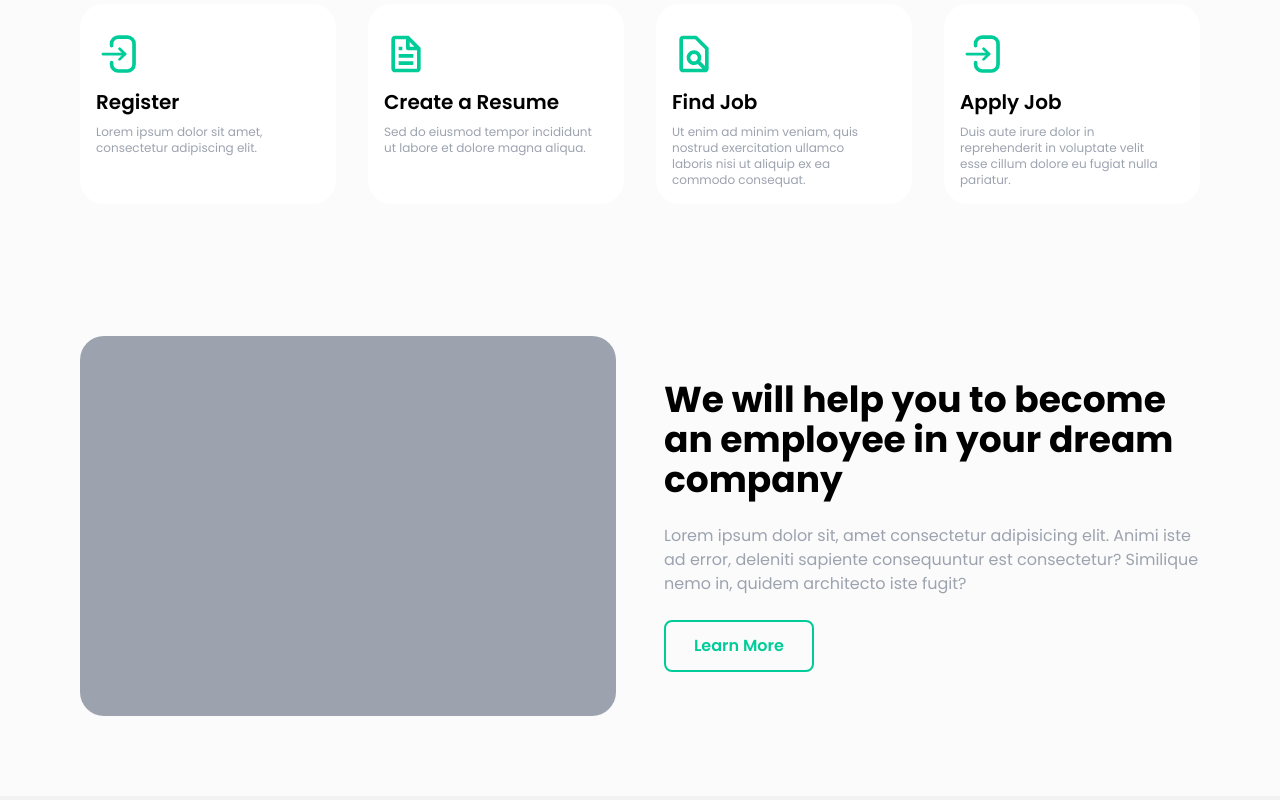
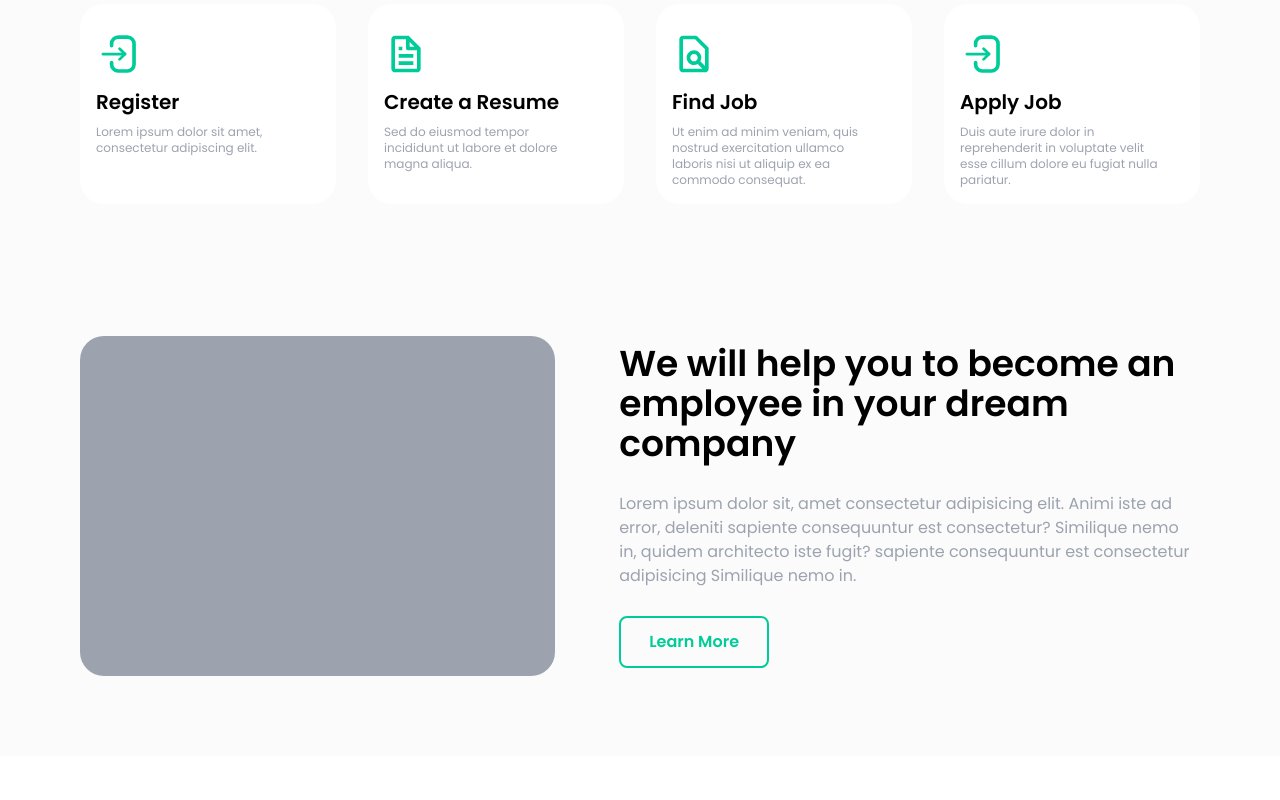
Before and after one commit to kalaounmohamad/Job-search-website, a Next.js app: page / in a window 1280 px wide. Shown: the part 960-1760 px from the top of the page. Built offline with nearby package versions, Linux system fonts and the light colour scheme.

Commit message:
First section refining

```diff
--- a/app/components/HowItWorksSection/Cards.js
+++ b/app/components/HowItWorksSection/Cards.js
@@ -118,7 +118,7 @@ export default function Cards() {
           {card.icon}
 
           <h2 className="text-xl font-semibold mb-2">{card.title}</h2>
-          <p className="text-gray-400 text-xs pr-4">{card.description}</p>
+          <p className="text-gray-400 text-xs md:w-[90%]">{card.description}</p>
         </div>
       ))}
     </div>
--- a/app/components/HowItWorksSection/Help.js
+++ b/app/components/HowItWorksSection/Help.js
@@ -2,18 +2,19 @@ import React from "react";
 
 export default function Help() {
   return (
-    <div className="flex flex-col gap-6 md:gap-12 md:flex-row md:items-center px-10 py-20 md:px-0 ">
-      <div className="md:w-1/2 ">
-        <div className="bg-gray-400 h-[380px] rounded-3xl mx-auto"></div>
+    <div className="flex flex-col gap-9 md:gap-16 md:flex-row md:items-center px-10 py-20 md:px-0 md:mb-[52px] ">
+      <div className="md:w-[45%]">
+        <div className="bg-gray-400 h-[340px] rounded-3xl mx-auto"></div>
       </div>
-      <div className="md:w-1/2 flex flex-col gap-6 items-center text-center md:text-left md:items-start">
-        <h1 className="text-3xl md:text-4xl">
+      <div className="md:w-[55%] flex flex-col gap-6 md:gap-7 items-center text-center md:text-left md:items-start">
+        <h1 className="text-3xl md:text-4xl font-semibold">
           We will help you to become an employee in your dream company
         </h1>
         <p className="text-gray-400">
           Lorem ipsum dolor sit, amet consectetur adipisicing elit. Animi iste
           ad error, deleniti sapiente consequuntur est consectetur? Similique
-          nemo in, quidem architecto iste fugit?
+          nemo in, quidem architecto iste fugit? sapiente consequuntur est
+          consectetur adipisicing Similique nemo in.
         </p>
         <button className="bg-transparent hover:bg-primary text-primary font-semibold hover:text-white py-3 px-7 border-2 border-primary hover:border-transparent rounded-lg md:whitespace-nowrap order-1 md:order-none">
           Learn More
```
